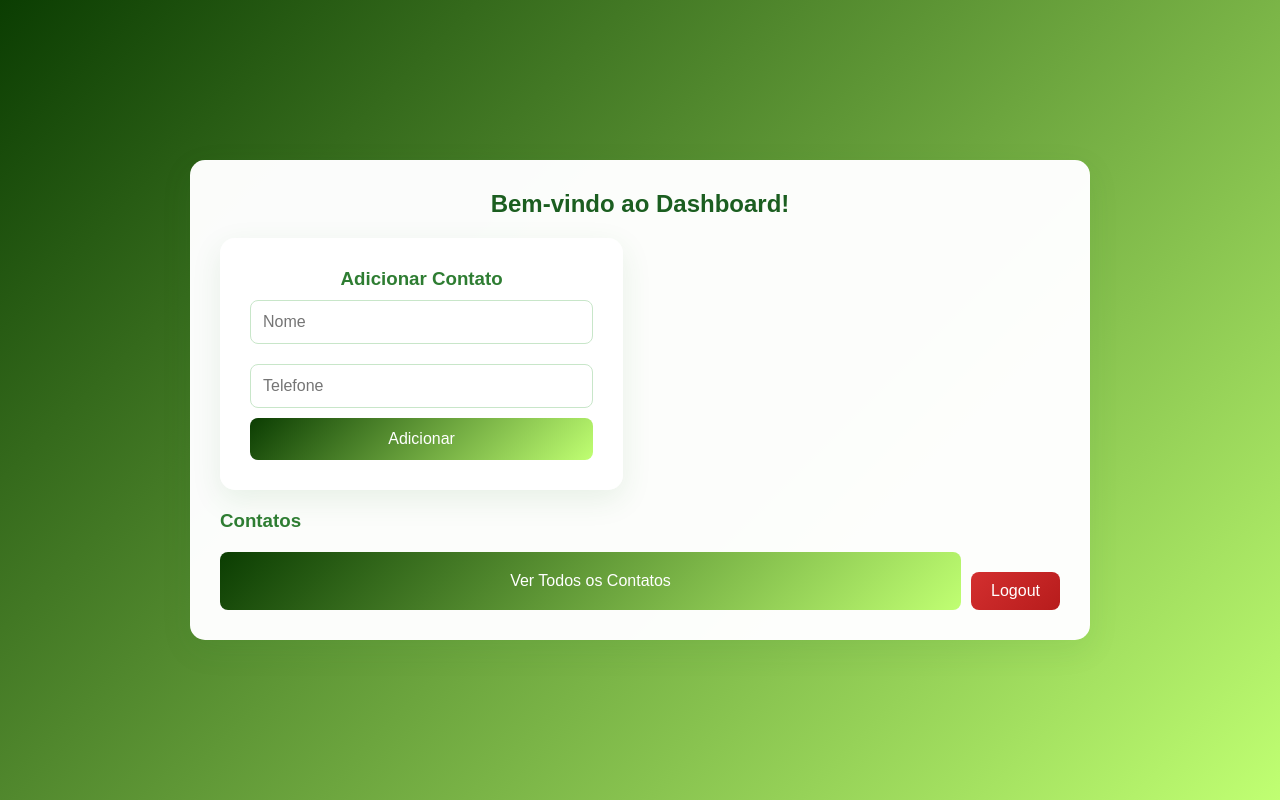
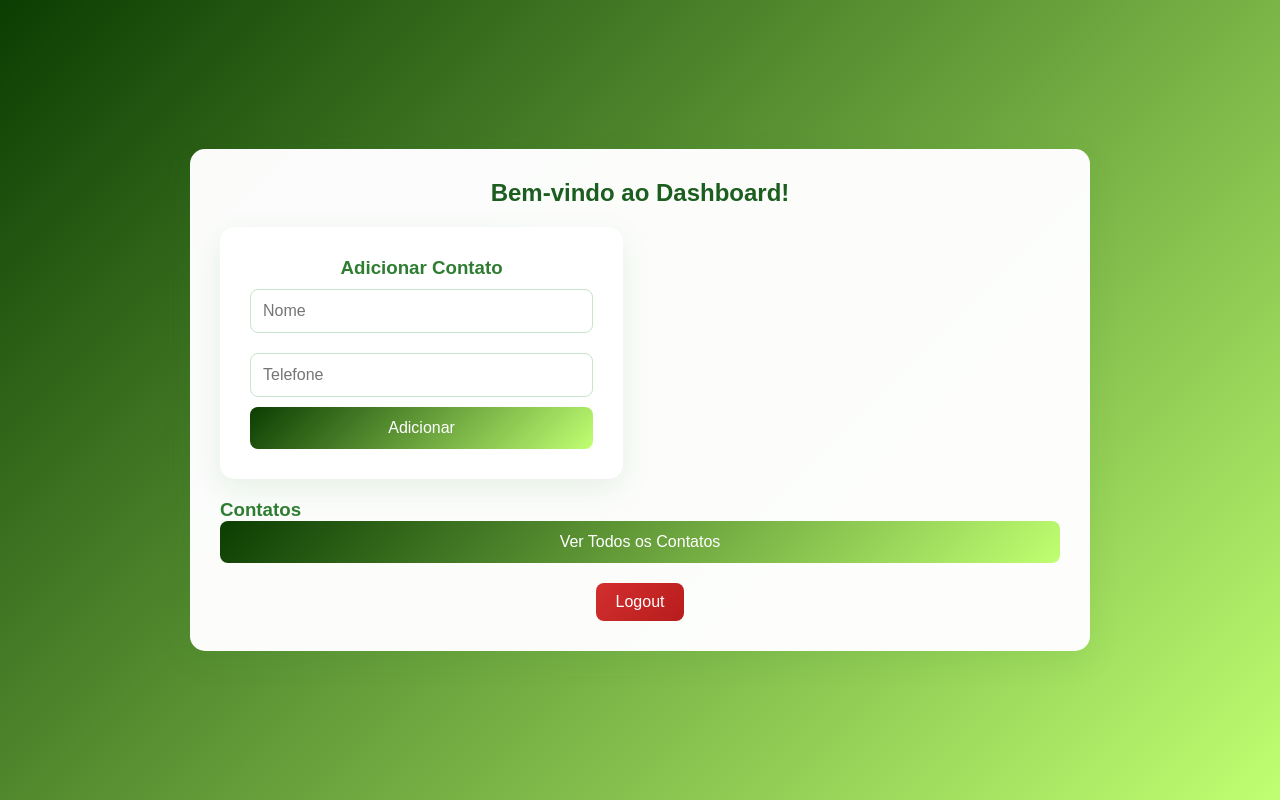
Before and after one commit to andersonjr667/BoaParte1, a website: page public/dashboard.html in a window 1280 px wide. Drawn offline with Linux system fonts and the light colour scheme; no server answers.

Commit message:
Update styles.css

```diff
--- a/public/css/styles.css
+++ b/public/css/styles.css
@@ -15,29 +15,7 @@ body {
     color: #2e7d32; /* Verde escuro para texto */
 }
 
-/* Estilos para os botÃµes do dashboard */
-.dashboard-actions {
-    display: flex;
-    gap: 10px;
-    margin-top: 20px;
-    justify-content: center;
-}
 
-.view-contacts-btn {
-    padding: 12px 25px;
-    background: linear-gradient(135deg, #0b3d02, #c0ff72); /* Gradiente de verde bem escuro para verde limÃ£o */
-    color: white;
-    border: none;
-    border-radius: 8px;
-    font-size: 16px;
-    cursor: pointer;
-    transition: transform 0.3s ease;
-}
-
-.view-contacts-btn:hover {
-    background: linear-gradient(135deg, #0b3d02, #aaff50);
-    transform: translateY(-2px);
-}
 
 /* Container principal */
 .container {
```
